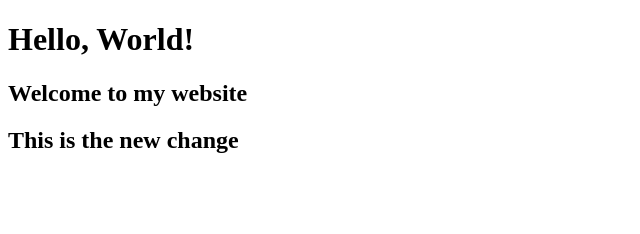
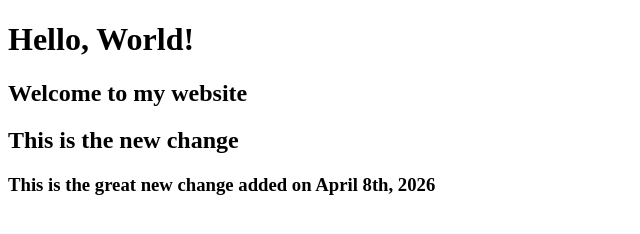
Before and after one commit to magnetikworks/first-project, a plain HTML site: page index.html in a window 1280 px wide. Shown: the whole page, without its empty margins (0-640 px from the left). Drawn offline with Linux system fonts and the light colour scheme.

Commit message:
Update index.html

```diff
--- a/index.html
+++ b/index.html
@@ -9,5 +9,6 @@
     <h1>Hello, World!</h1>
     <h2>Welcome to my website</h2>
     <h2>This is the new change</h2>
+    <h3>This is the great new change added on April 8th, 2026</h3>
 </body>
 </html>
```
